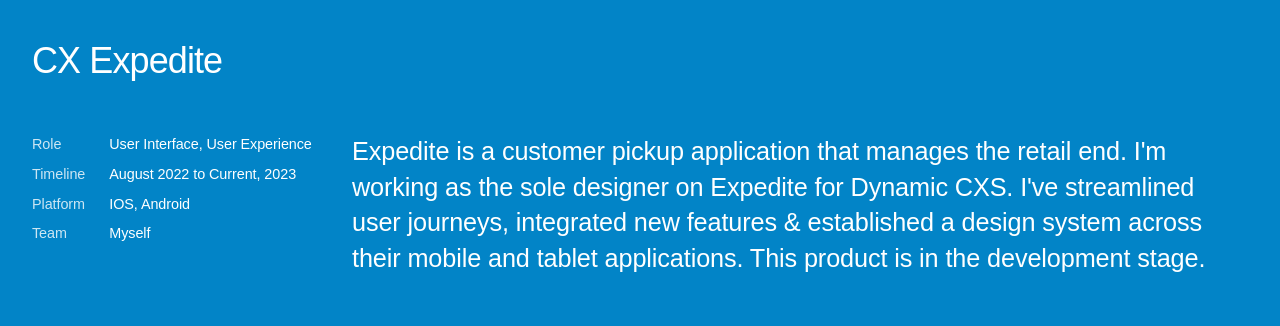
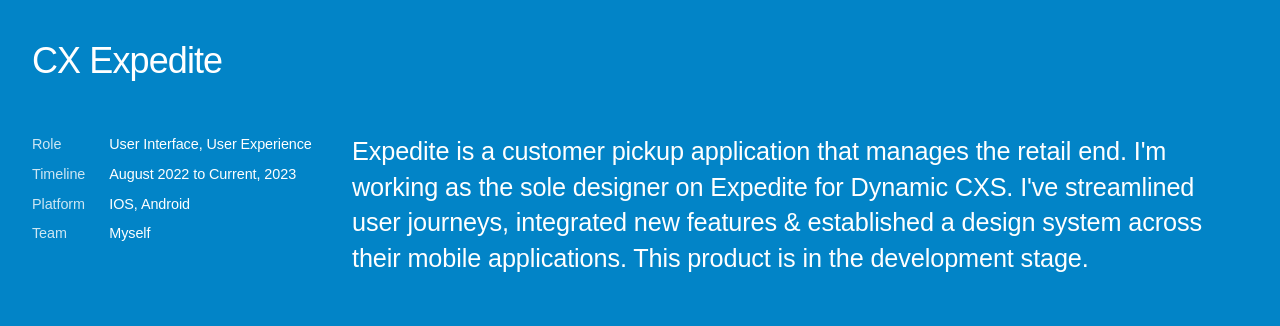
Before and after one commit to karenamistry/Portfolio-Nov-2022, a React (Create React App) app: page /expedite in a window 1280 px wide. Shown: the part 860-1186 px from the top of the page. Built offline with nearby package versions, Linux system fonts and the light colour scheme.

Commit message:
expedittee

```diff
--- a/src/pages/expedite.js
+++ b/src/pages/expedite.js
@@ -76,8 +76,8 @@
                 Expedite is a customer pickup application that manages the
                 retail end. I'm working as the sole designer on Expedite for
                 Dynamic CXS. I've streamlined user journeys, integrated new
-                features & established a design system across their mobile and
-                tablet applications. This product is in the development stage.
+                features & established a design system across their mobile
+                applications. This product is in the development stage.
               </div>
             </div>
           </div>
```
